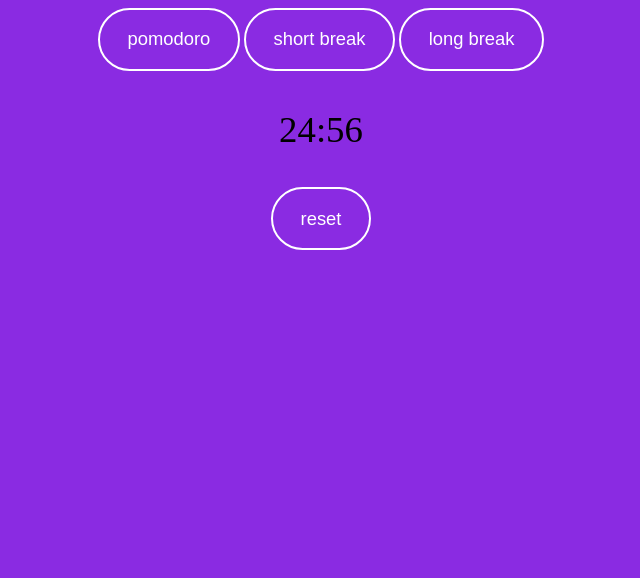
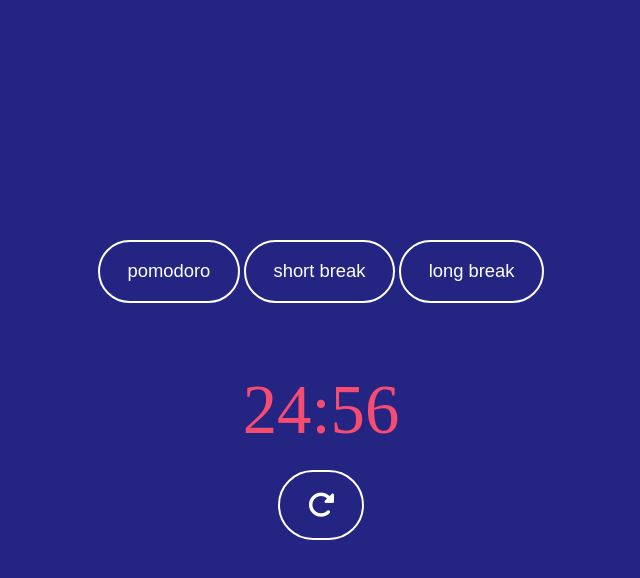
Before and after one commit to stevemuiru/pomodoro-timer, a plain HTML site: page index.html in a window 1280 px wide. Shown: the whole page, without its empty margins (319-959 px from the left). Drawn offline with Linux system fonts and the light colour scheme.

Commit message:
added a sound notification, more css styling

```diff
--- a/index.html
+++ b/index.html
@@ -5,6 +5,7 @@
     <meta name="viewport" content="width=device-width, initial-scale=1.0">
     <title>pomodoro timer</title>
     <link rel="stylesheet" href="style.css">
+    <link rel="stylesheet" href="https://cdnjs.cloudflare.com/ajax/libs/font-awesome/6.5.1/css/all.min.css" integrity="sha512-DTOQO9RWCH3ppGqcWaEA1BIZOC6xxalwEsw9c2QQeAIftl+Vegovlnee1c9QX4TctnWMn13TZye+giMm8e2LwA==" crossorigin="anonymous" referrerpolicy="no-referrer" />
 </head>
 <body>
     <div class="container">
@@ -15,7 +16,7 @@
         </div>
         <p id="timeDisplay">25:00</p>
         <div class="buttons">
-          <button id="reset">reset</button>
+          <button id="reset"><i class="fa-solid fa-rotate-right"></i></button>
         </div>
 
       </div>
--- a/main.js
+++ b/main.js
@@ -24,6 +24,8 @@ function startTimer(minutes) {
 }
 
 function timesUp() {
+  let audio = new Audio("alarm.mp3")
+  audio.play()
  alert("Times Up")
 }
 
--- a/style.css
+++ b/style.css
@@ -1,31 +1,52 @@
-*{
+* {
   box-sizing: border-box;
 }
-body{
-    background-color: blueviolet;
+
+body {
+  background-color: #242582;
+  display: flex;
+  justify-content: center;
+  align-items: center;
+  height: 100vh;
+  margin: 0;
 }
-  #timeDisplay{
+
+.container {
   text-align: center;
-    font-size:2.3em;
+}
 
+#timeDisplay {
+  font-size: 4.3em;
+  color: #f64c72;
+  font-style: 'Georgia', serif;
+  margin-bottom: 20px;
 }
-  #shortBreak, #longBreak, #pomodoro, #reset{
-    text-align: center;
+
+.buttons {
+  margin-bottom: 20px;
+}
+
+#shortBreak,
+#longBreak,
+#pomodoro,
+#reset {
   padding: 1em 1.5em;
   color: #fff;
   font-size: 1.15em;
   background-color: transparent;
   border: 2px solid #fff;
   border-radius: 100vmax;
-
-  }
-  .buttons{
-    text-align: center;
-  }
-  #shortBreak, #longBreak, #pomodoro, #reset:hover{
   cursor: pointer;
 }
-  .container{
-    display: grid;
-    place-items: center
+
+#shortBreak:hover,
+#longBreak:hover,
+#pomodoro:hover,
+#reset:hover {
+  background-color: #fff;
+  color: #242582;
 }
+
+.fa-rotate-right {
+  font-size: 1.5em;
+}
```
Lines whose indentation alone changed are shown as unchanged.
